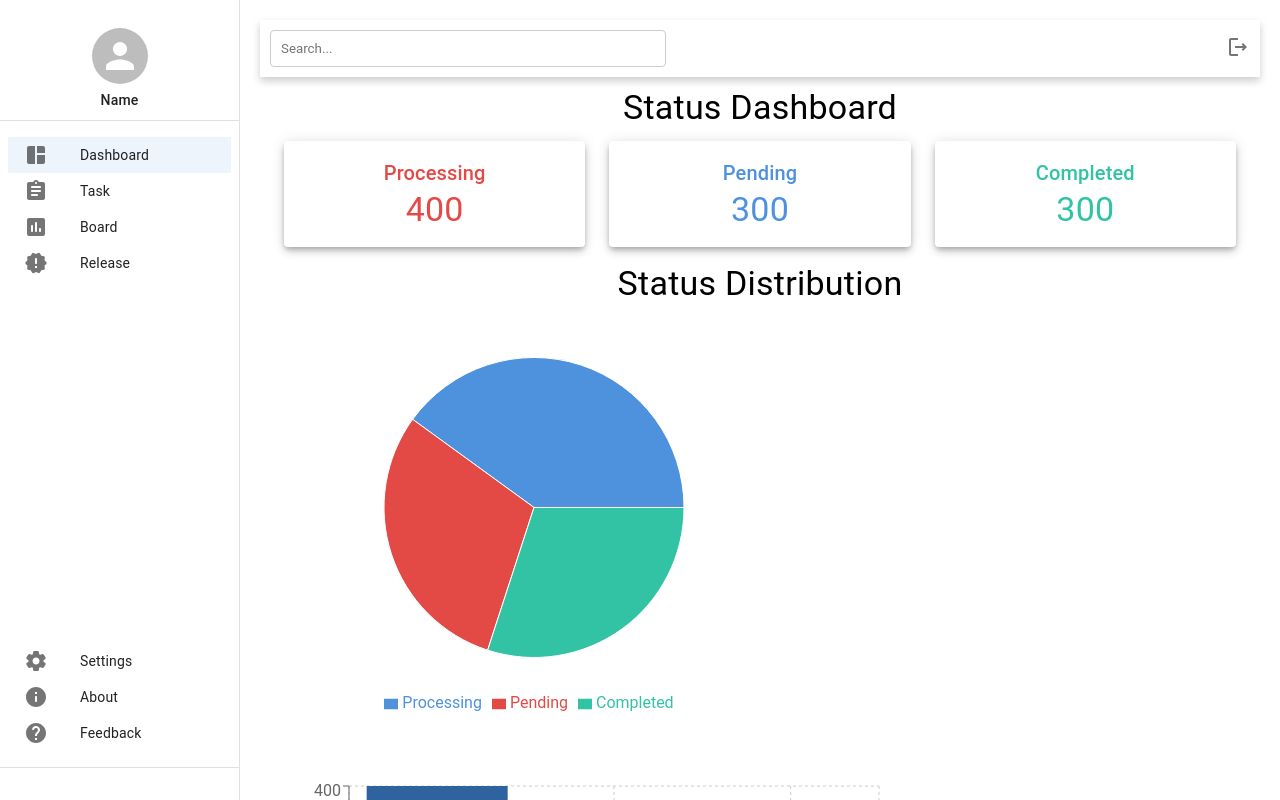
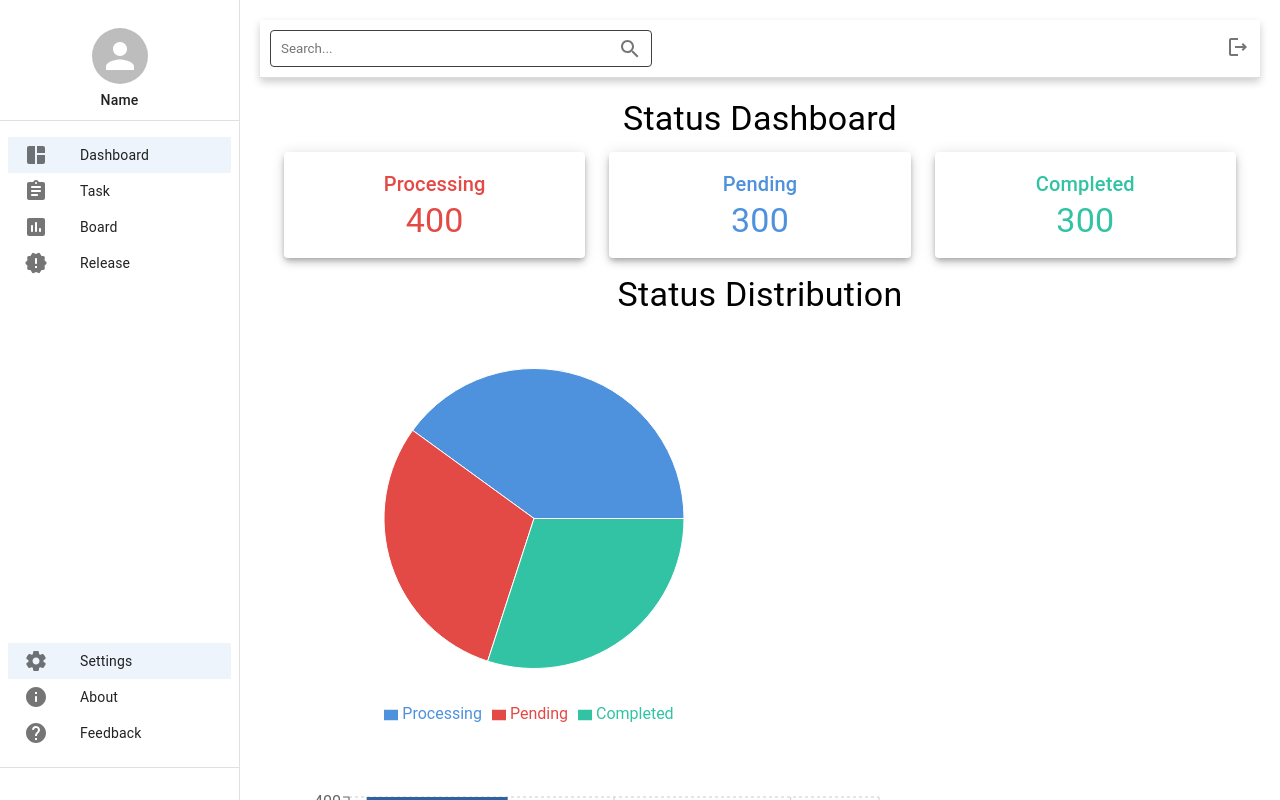
Before and after one commit to prabakaran03061998/march_24_project_management, a React (Create React App) app in the folder todolist/: page / in a window 1280 px wide. Built offline with nearby package versions, Linux system fonts and the light colour scheme; the HTML template or start-up script is replaced by a standard one.

Commit message:
Routes and search icon

```diff
--- a/todolist/src/components/MenuContent.js
+++ b/todolist/src/components/MenuContent.js
@@ -22,20 +22,21 @@ const mainListItems = [
 ];
 
 const secondaryListItems = [
-  {id:0, text: 'Settings', icon: <SettingsRoundedIcon /> },
-  {id:1, text: 'About', icon: <InfoRoundedIcon /> },
-  {id:2, text: 'Feedback', icon: <HelpRoundedIcon /> },
+  {id:0, text: 'Settings', icon: <SettingsRoundedIcon />, path: '/Settings' },
+  {id:1, text: 'About', icon: <InfoRoundedIcon />, path: '/About' },
+  {id:2, text: 'Feedback', icon: <HelpRoundedIcon />, path: '/Feedback' },
 ];
 
 const   MenuContent =  () =>{
   const navigate=useNavigate();
   const [selectedPath,setSelectedPath]=React.useState(0);
+  const [selectedPaths,setSelectedPaths]=React.useState(0);
   return (
     <Stack sx={{ flexGrow: 1, p: 1, justifyContent: 'space-between' }}>
       <List dense>
         {mainListItems.map((item, index) => (
           <ListItem  key={index} disablePadding sx={{ display: 'block' }}>
-            <ListItemButton onClick={()=>{navigate(item.path);setSelectedPath(item.id)}} selected={index === selectedPath}>
+            <ListItemButton onClick={()=>{navigate(item.path);setSelectedPath(item.id)}} selected ={index === selectedPath}>
               <ListItemIcon>{item.icon}</ListItemIcon>
               <ListItemText primary={item.text} />
             </ListItemButton>
@@ -46,7 +47,7 @@ const   MenuContent =  () =>{
       <List dense>
         {secondaryListItems.map((item, index) => (
           <ListItem key={index} disablePadding sx={{ display: 'block' }}>
-            <ListItemButton>
+            <ListItemButton onClick={()=>{navigate(item.path);setSelectedPaths(item.id)}} selected ={index === selectedPaths}>
               <ListItemIcon>{item.icon}</ListItemIcon>
               <ListItemText primary={item.text} />
             </ListItemButton>
--- a/todolist/src/components/NavBar.js
+++ b/todolist/src/components/NavBar.js
@@ -3,6 +3,7 @@ import '../style/Navbar.css';
 import { useLocation } from 'react-router-dom';
 import LogoutOutlinedIcon from '@mui/icons-material/LogoutOutlined';
 import { Button, Dialog, DialogActions, DialogContent, DialogTitle } from '@mui/material';
+import SearchOutlinedIcon from '@mui/icons-material/SearchOutlined';
 
 const Navbar = () => {
   const [searchTerm, setSearchTerm] = useState('');
@@ -33,6 +34,7 @@ const Navbar = () => {
   return (
     <nav className="navbar">
       <div className="search-container">
+        <div className="search-input-container">
           <input
             type="text"
             placeholder="Search..."
@@ -40,6 +42,8 @@ const Navbar = () => {
             onChange={handleSearchChange}
             className="search-bar"
           />
+          <SearchOutlinedIcon className="search-icon" color='action'/>
+        </div>
       </div>
       <div className="button-container">
         <LogoutOutlinedIcon
--- a/todolist/src/data/routes.js
+++ b/todolist/src/data/routes.js
@@ -3,6 +3,7 @@ import React from 'react';
 import DashboardPage from '../pages/dashboard-page';
 import BoardPage from '../pages/Status-page';
 import ReleasePage from '../pages/Release-page';
+import SettingsPage from '../pages/Setting-page';
 
 const Task= React.lazy(()=>import('../pages/task-page'))
 
@@ -10,7 +11,8 @@ const routes=[
     {path:"/", exact:true, name:'dashboard', element:<DashboardPage/>},
     {path:"/task", name:'Home', element:<Task/>},
     {path:"/status", name:'Board', element:<BoardPage/>},
-    {path:"/release", name:'Board', element:<ReleasePage/>},
+    {path:"/release", name:'Release', element:<ReleasePage/>},
+    {path:"/Settings", name:'Settings', element:<SettingsPage/>},
 
 ]
 
--- /dev/null
+++ b/todolist/src/pages/Setting-page.js
@@ -0,0 +1,9 @@
+const SettingsPage = ()=>{
+    return(<>
+     Setting
+     </>
+    );
+
+}
+
+export default SettingsPage;
--- a/todolist/src/pages/task-page.js
+++ b/todolist/src/pages/task-page.js
@@ -220,7 +220,7 @@ const TaskTable = () => {
               <StyledTableHeadCell style={columnStyles.name}>Task ID</StyledTableHeadCell>
               <StyledTableHeadCell style={columnStyles.name}>Name</StyledTableHeadCell>
               <StyledTableHeadCell style={columnStyles.todo}>Description</StyledTableHeadCell>
-              <StyledTableHeadCell style={columnStyles.assign}>Assignee</StyledTableHeadCell>
+              <StyledTableHeadCell style={columnStyles.assign}>Assign</StyledTableHeadCell>
               <StyledTableHeadCell style={columnStyles.status}>Status</StyledTableHeadCell>
               <StyledTableHeadCell style={columnStyles.startDate}>Start Date</StyledTableHeadCell>
               <StyledTableHeadCell style={columnStyles.actions}>Actions</StyledTableHeadCell>
--- a/todolist/src/style/Navbar.css
+++ b/todolist/src/style/Navbar.css
@@ -1,39 +1,35 @@
-/* src/components/Navbar.css */
 .navbar {
-    background-color: #ffffff;
+  display: flex;
+  align-items: center;
+  padding: 10px;
+  margin-bottom: 20px;
+  background-color:white;
   box-shadow: 0 4px 8px rgba(0, 0, 0, 0.2);
-    padding: 10px;
-    display: flex;
-    justify-content: space-between;
-    align-items: center;
-    color: white;
-    margin-bottom: 10px;
+  border-bottom: 1px solid #ddd;
 }
 
 .search-container {
-    flex: 1;
+  flex-grow: 1;
+}
+
+.search-input-container {
+  width: 40%;
+  position: relative;
+  display: flex;
+  align-items: center;
 }
 
 .search-bar {
-    width: 40%;
+  width: 100%;
   padding: 10px;
-    border: 1px solid #ccc;
+  padding-right: 40px;
+  box-sizing: border-box;
+  border: 1px solid #414141;
   border-radius: 4px;
 }
 
-  .button-container {
-    margin-left: 20px;
+.search-icon {
+  position: absolute;
+  right: 10px;
+  pointer-events: none;
 }
-
-  .add-new-button {
-    background-color: #007bff;
-    color: white;
-    border: none;
-    padding: 10px 20px;
-    cursor: pointer;
-    border-radius: 4px;
-  }
-
-  .add-new-button:hover {
-    background-color: #0056b3;
-  }
```
Lines whose indentation alone changed are shown as unchanged.
